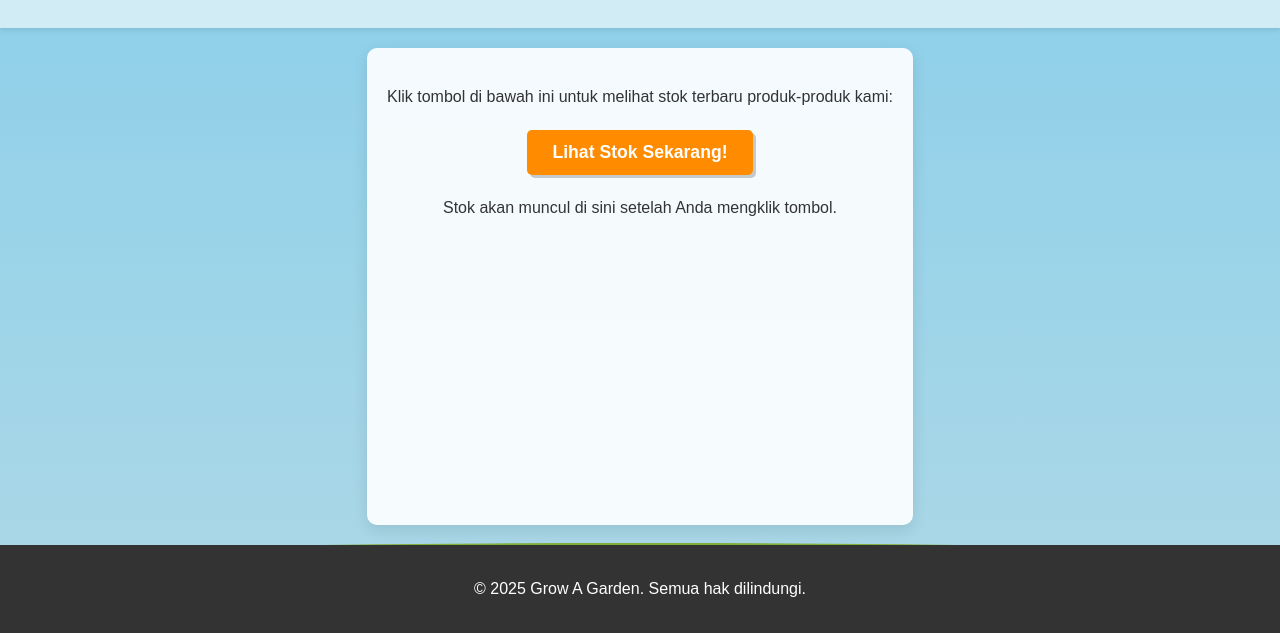
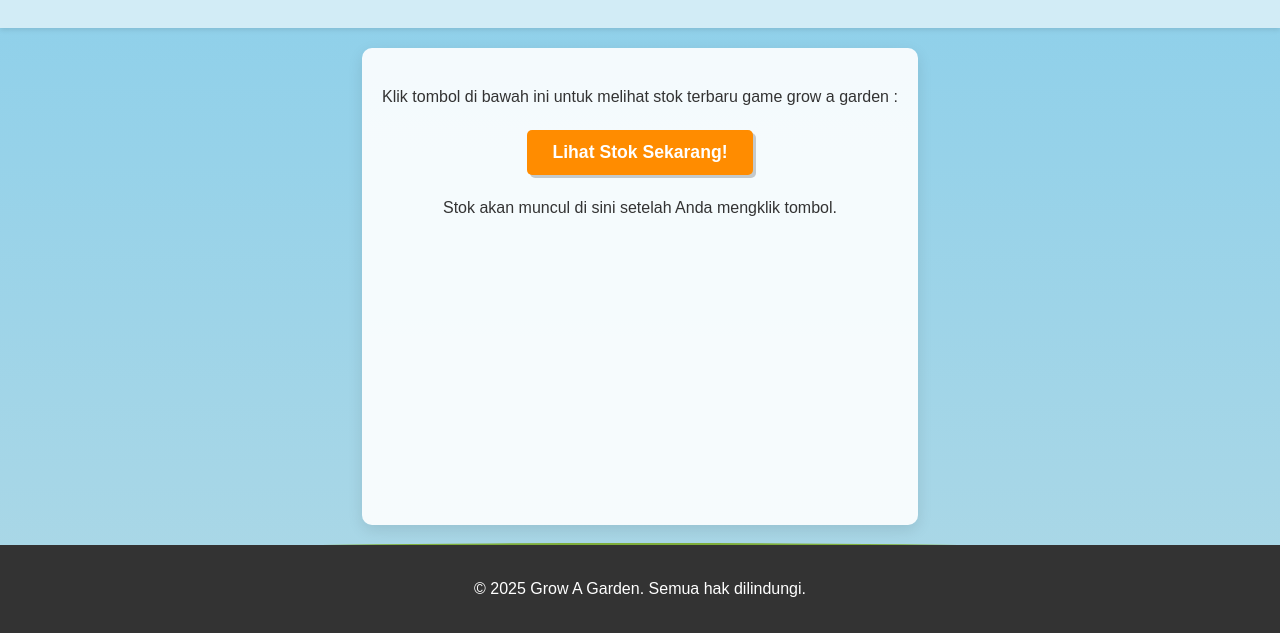
Before and after one commit to gibranadzhar/GROW-A-GARDEN-STOCK, a plain HTML site: page public/index.html in a window 1280 px wide. Shown: the part 167-800 px from the top of the page. Drawn offline with Linux system fonts and the light colour scheme.

Commit message:
Update index.html

```diff
--- a/public/index.html
+++ b/public/index.html
@@ -13,7 +13,7 @@
         <div class="by-text">BY GIBRAN</div> </header>
 
     <main>
-        <p>Klik tombol di bawah ini untuk melihat stok terbaru produk-produk kami:</p>
+        <p>Klik tombol di bawah ini untuk melihat stok terbaru game grow a garden :</p>
 
         <button id="loadStockButton" class="themed-button">Lihat Stok Sekarang!</button>
 
```
